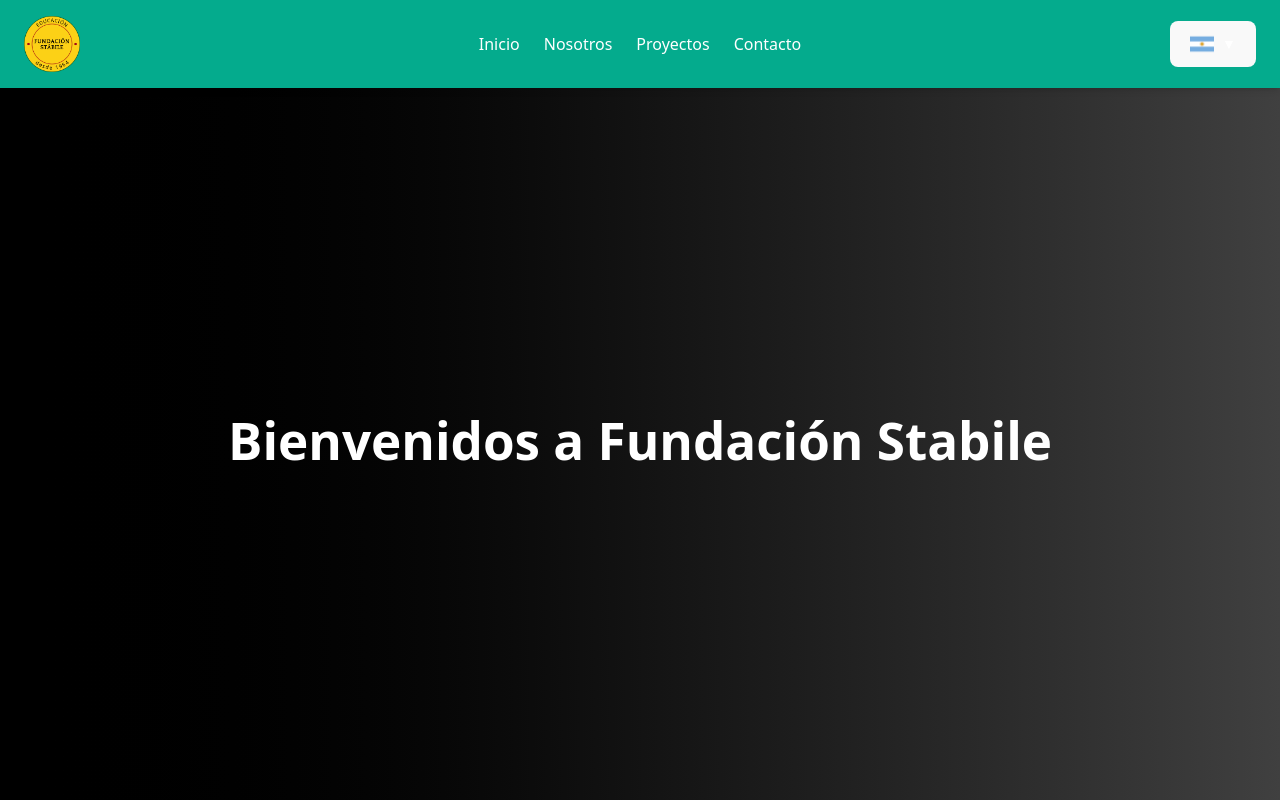
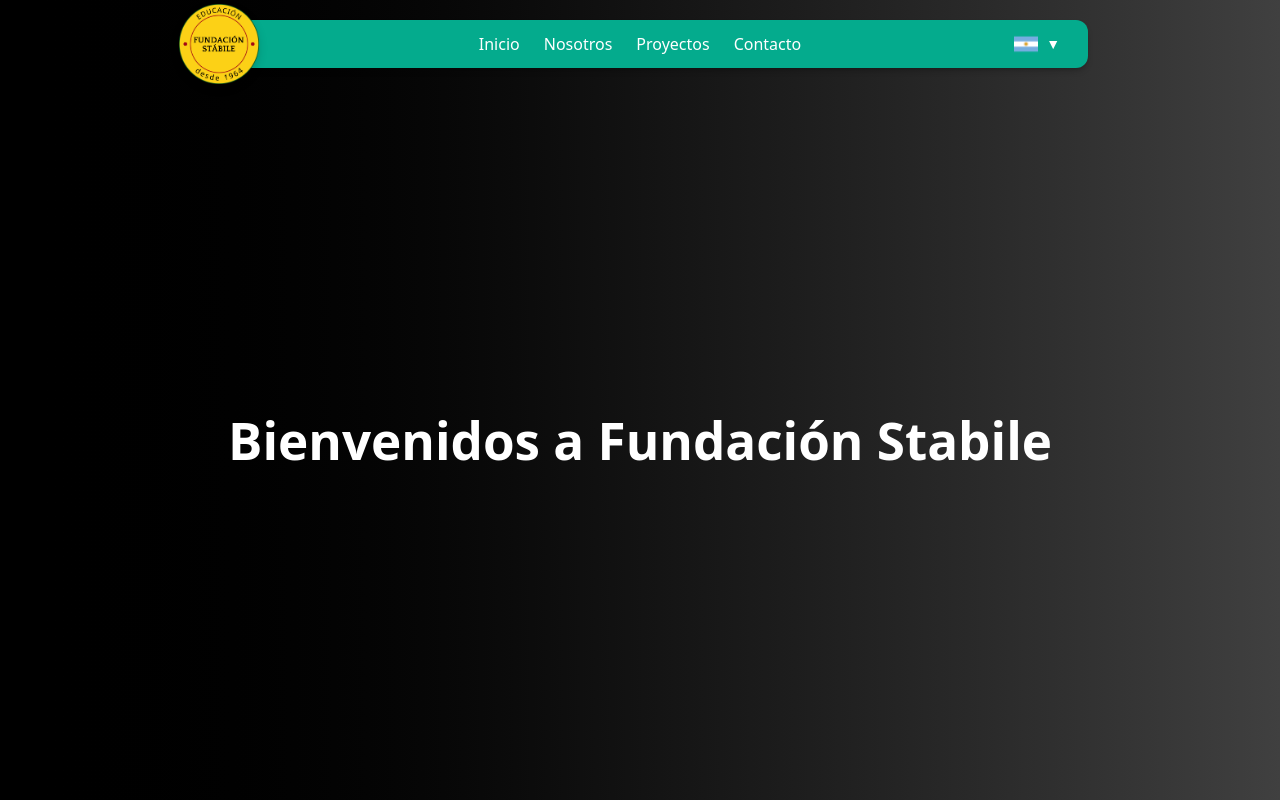
Before and after one commit to danteavila1/obrastabile, a React (Vite) app: page / in a window 1280 px wide. Built offline with nearby package versions, Linux system fonts and the light colour scheme.

Commit message:
ajustes al header

```diff
--- a/src/components/Header.jsx
+++ b/src/components/Header.jsx
@@ -28,15 +28,21 @@
   };
 
   return (
-    <header className="bg-[#04ab8d] shadow-md fixed top-0 left-0 w-full z-50">
-      <div className="flex justify-between items-center px-6 py-4 max-w-7xl mx-auto">
+    <header className="bg-[#04ab8d] shadow-md shadow-black/20 fixed top-5 left-1/2 transform -translate-x-1/2 w-full z-50 md:rounded-xl max-w-3xl lg:max-w-4xl">
+      <div className="flex justify-between items-center px-7 py-3 relative">
 
         {/* Logo */}
-        <div className="flex-1 flex justify-start">
+        <div className="flex-1 flex justify-start relative">
           <a href="/" className="flex items-center gap-2">
-            <img src={logo} alt="Logo Fundación Stabile" className="h-14 w-auto" />
+            <img
+              src={logo}
+              alt="Logo Fundación Stabile"
+              className="h-20 md:h-20 w-auto drop-shadow-lg
+                     absolute md:right-40 lg:right-55"
+            />
           </a>
         </div>
+
 
         {/* Menú Desktop */}
         <nav className="hidden md:flex flex-1 justify-center gap-6">
@@ -53,27 +59,34 @@
 
         {/* Dropdown de Idiomas */}
         <div className="relative flex-1 flex justify-end items-center">
-          <button
+          <div
+            role="button"
+            tabIndex={0}
             onClick={() => setLangOpen(!langOpen)}
-            className="flex items-center gap-2"
+            onKeyDown={(e) => {
+              if (e.key === "Enter" || e.key === " ") {
+                e.preventDefault();
+                setLangOpen(!langOpen);
+              }
+            }}
+            aria-haspopup="menu"
+            aria-expanded={langOpen}
+            className="hidden md:flex items-center gap-2 text-white cursor-pointer focus:outline-none"
           >
-            <img
-              src={flags[currentLang].img}
-              alt={flags[currentLang].alt}
-              className="h-6 w-auto"
-            />
-            <span className="text-white text-sm">▼</span>
-          </button>
+            <img src={flags[currentLang].img} alt={flags[currentLang].alt} className="h-6 w-auto" />
+            <span className="text-sm">▼</span>
+          </div>
+
 
           {langOpen && (
-            <div className="absolute top-full mt-2 right-0 bg-white rounded shadow-lg p-2 flex flex-col gap-2">
+            <div className="absolute top-full mt-2 right-0 rounded shadow-lg p-2 flex flex-col gap-2 md:bg-white">
               {Object.entries(flags)
                 .filter(([key]) => key !== currentLang)
                 .map(([key, { img, alt }]) => (
                   <button
                     key={key}
                     onClick={() => handleLangChange(key)}
-                    className="flex items-center gap-2 hover:bg-gray-100 p-1 rounded"
+                    className="hidden md:flex items-center gap-2 hover:bg-gray-100 p-1 rounded"
                   >
                     <img src={img} alt={alt} className="h-5 w-auto" />
                     <span className="text-sm text-gray-700">{alt}</span>
@@ -85,7 +98,7 @@
 
         {/* Botón Mobile */}
         <button
-          className="md:hidden text-white text-2xl ml-4"
+          className=" md:hidden text-white text-2xl ml-4"
           onClick={() => setIsOpen(!isOpen)}
         >
           ☰
@@ -108,17 +121,27 @@
           {/* Idiomas en Mobile */}
         <div className="border-t border-[#039e82] py-3">
           <div className="flex justify-center">
-              <button
+            <div
+              role="button"
+              tabIndex={0}
               onClick={() => setLangOpen(!langOpen)}
-                className="flex items-center gap-2"
+              onKeyDown={(e) => {
+                if (e.key === "Enter" || e.key === " ") {
+                  e.preventDefault();
+                  setLangOpen(!langOpen);
+                }
+              }}
+              aria-haspopup="menu"
+              aria-expanded={langOpen}
+              className="flex items-center gap-2 text-white cursor-pointer focus:outline-none"
             >
               <img
                 src={flags[currentLang].img}
                 alt={flags[currentLang].alt}
                 className="h-6 w-auto"
               />
-                <span className="text-white text-sm">▼</span>
-              </button>
+              <span className="text-sm">▼</span>
+            </div>
           </div>
 
             {langOpen && (
```
Lines whose indentation alone changed are shown as unchanged.
